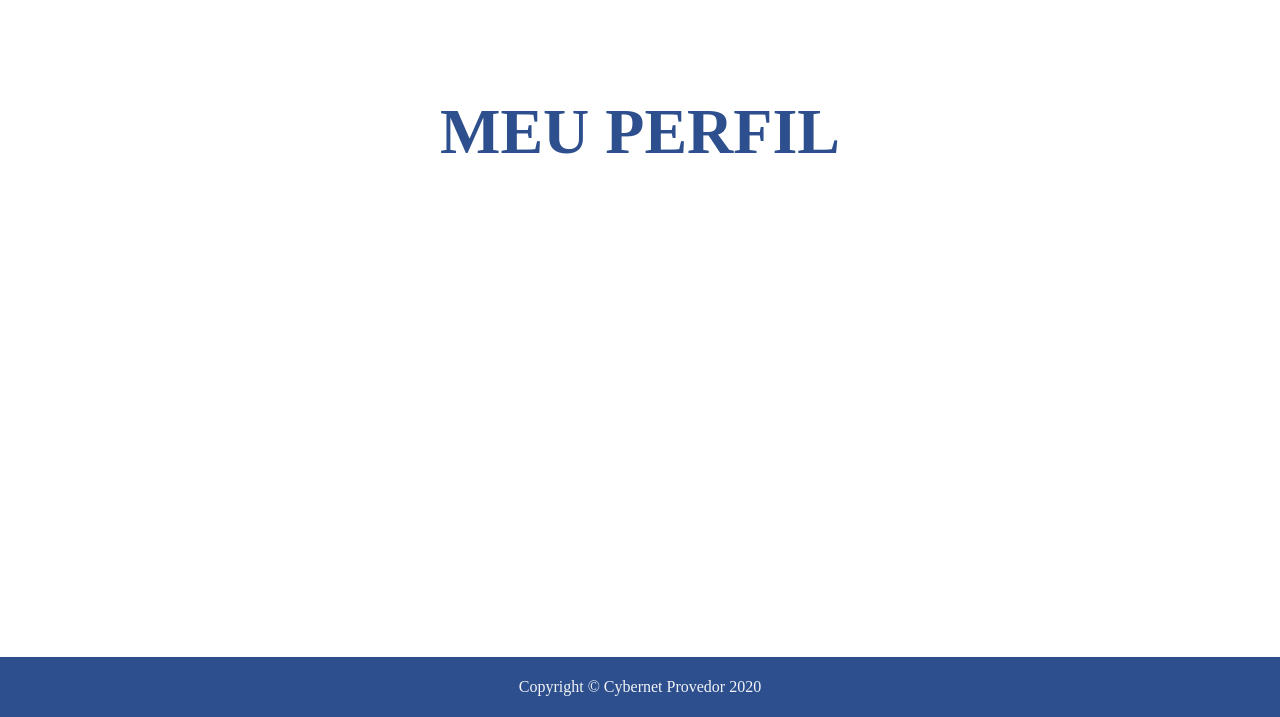
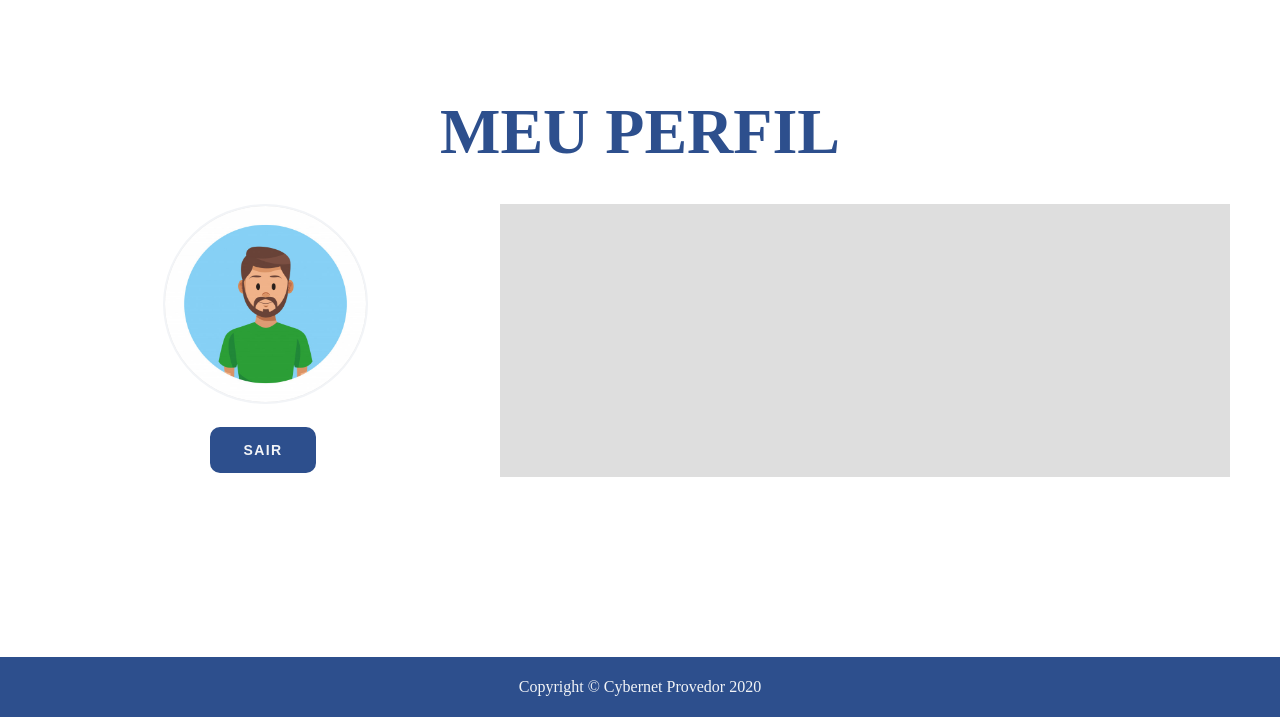
Before and after one commit to monteirocarlos/chamados, a PHP site: page /view/perfil.html in a window 1280 px wide. Shown: the part 83-800 px from the top of the page. Run offline with PHP 8.4, Linux system fonts and the light colour scheme; some web fonts are replaced.

Commit message:
Elaborando layout para página perfil

```diff
--- /dev/null
+++ b/css/_perfil.scss
@@ -0,0 +1,29 @@
+.color1 {
+margin-top: 40px;
+
+}
+
+.color2 {
+    background-color: $cinza-medio;
+    margin-top: 40px;
+    height: 273px;
+
+}
+
+.color1 {
+    text-align: center;
+    img{
+        width: 50%;
+        height: 200px;
+        align-content: center;
+        border-radius: 50%;
+        border: solid 2px $cinza-claro;
+        background-color: $cinza-medio;
+
+
+    }
+}
+
+.botao_perfil {
+    margin-top: 20px;
+}
--- a/css/style.css
+++ b/css/style.css
@@ -427,6 +427,34 @@ label {
   padding: 5px 0px;
 }
 
+.color1 {
+  margin-top: 40px;
+}
+
+.color2 {
+  background-color: #DEDEDE;
+  margin-top: 40px;
+  height: 273px;
+}
+
+.color1 {
+  text-align: center;
+}
+
+.color1 img {
+  width: 50%;
+  height: 200px;
+  -ms-flex-line-pack: center;
+      align-content: center;
+  border-radius: 50%;
+  border: solid 2px #f2f4f7;
+  background-color: #DEDEDE;
+}
+
+.botao_perfil {
+  margin-top: 20px;
+}
+
 footer {
   width: 100%;
   height: 60px;
--- a/css/style.scss
+++ b/css/style.scss
@@ -7,4 +7,5 @@
 @import "painel";
 @import "form";
 @import "tabela";
+@import "perfil";
 @import "footer";
--- a/view/perfil.html
+++ b/view/perfil.html
@@ -26,6 +26,17 @@
 
     <section>
 
+        <div class="container">
+            <div class="grid-6 color1">
+                <div class="grid-16">
+                <img src="../img/perfil.jpg" alt="">
+            </div>
+            <div class="grid-16 botao_perfil">
+                <button type="button" class="btn">Sair</button>&nbsp
+            </div>
+        </div>
+            <div class="grid-10 color2"></div>
+        </div>
 
     </section>
 
```
Also changed, not shown: img/perfil.jpg (added), img/perfil.svg (added), 1 other file.
